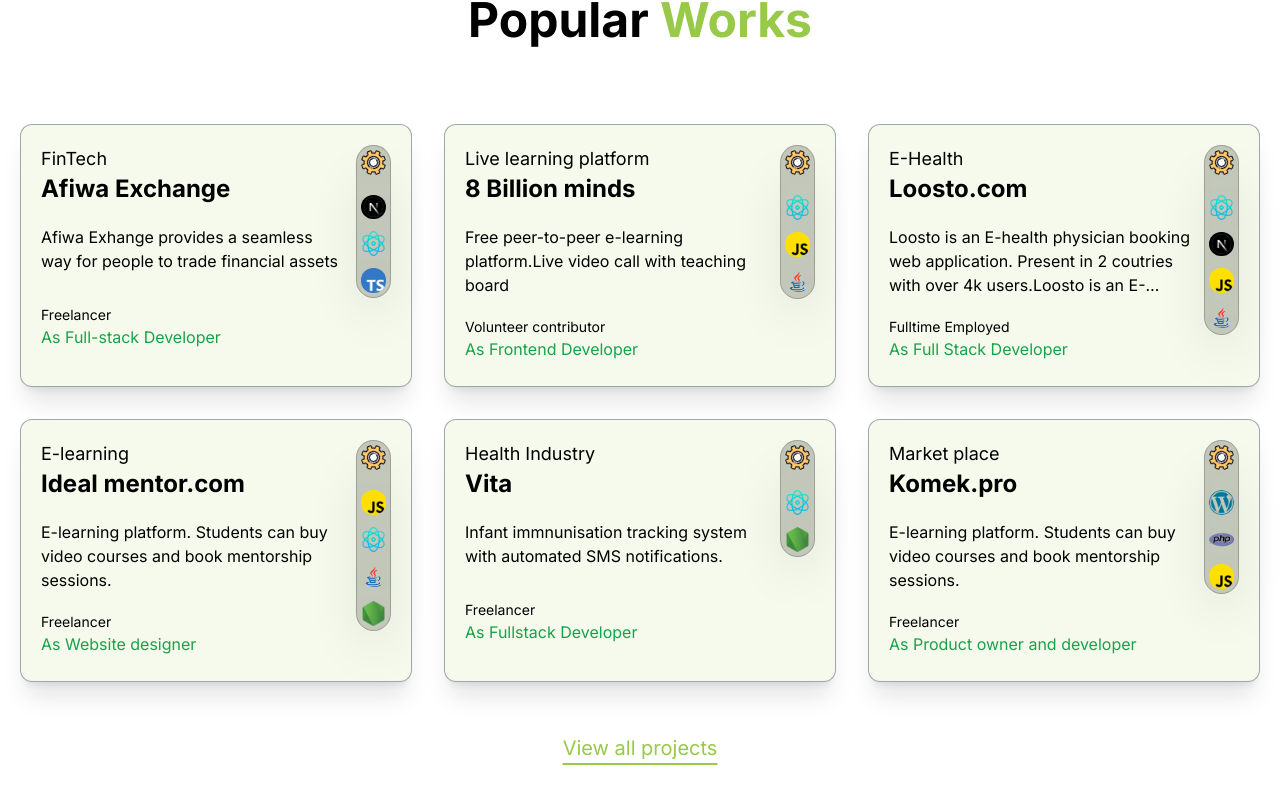
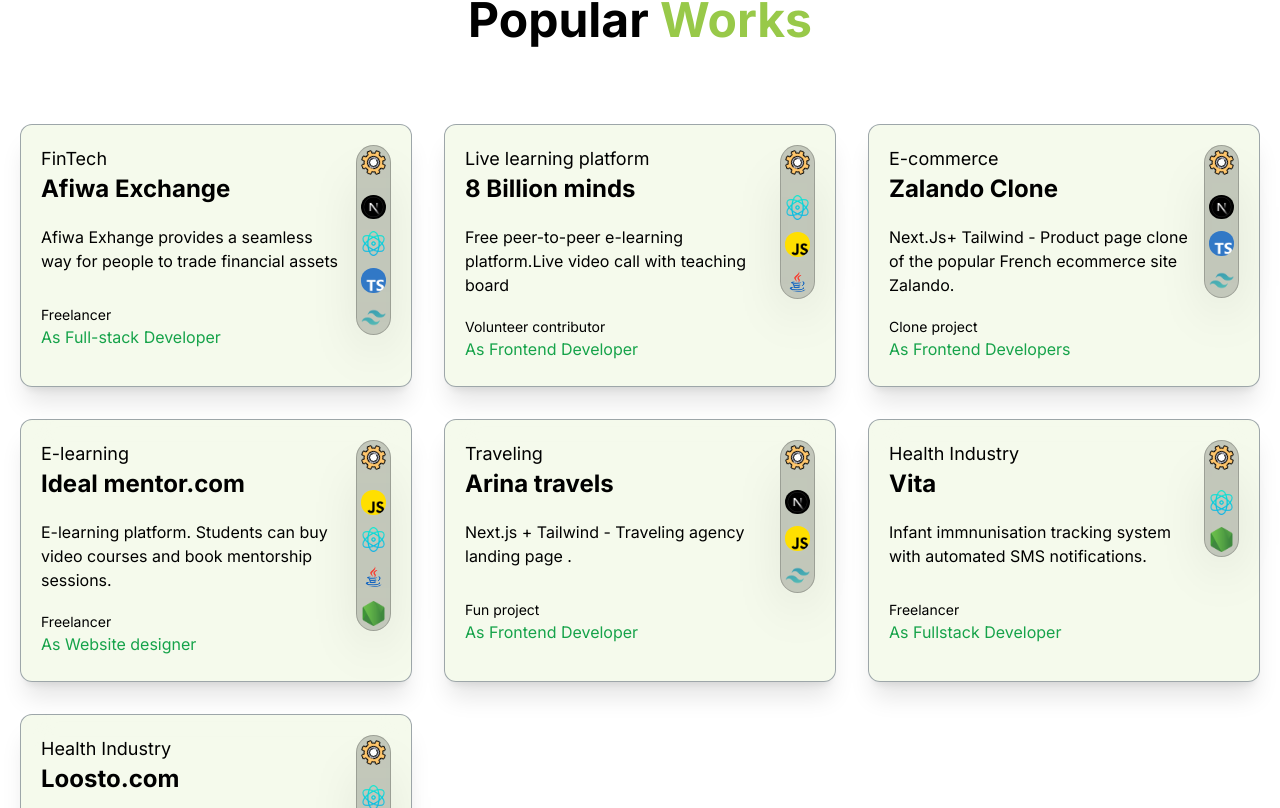
Before and after one commit to Borel-TG/borel_tg_portfolio, a Next.js app: page / in a window 1280 px wide. Shown: the part 1792-2600 px from the top of the page. Built offline with nearby package versions, Linux system fonts and the light colour scheme.

Commit message:
added new projects

```diff
--- a/data/index.js
+++ b/data/index.js
@@ -8,13 +8,17 @@
     image: "/8bm.png",
     sumarry:
       "Afiwa Exhange provides a seamless way for people to trade financial assets",
-    technologies: ["/nextjs.jpg", "/reactjs.png", "/typescript.png"],
+    technologies: [
+      "/nextjs.jpg",
+      "/reactjs.png",
+      "/typescript.png",
+      "/tailwind.png",
+    ],
   },
 
   {
     name: "8 Billion minds",
     url: "https://www.8billionminds.com/home",
-
     image: "/8bm.png",
     role: "Frontend Developer",
     type: "Volunteer contributor",
@@ -23,23 +27,16 @@
       "Free peer-to-peer e-learning platform.Live video call with teaching board",
     technologies: ["/reactjs.png", "/javascript.png", "/java.png"],
   },
-
   {
-    name: "Loosto.com",
-    url: "https://loosto.com",
-    type: "Fulltime Employed",
-    industry: "E-Health",
-    image: "/loosto.png",
-    role: "Full Stack Developer",
-    type: "Fulltime Employed",
+    name: "Zalando Clone",
+    url: " https://zalando-ecommerce-page-gp6nemt0l-borels-projects-78352f44.vercel.app/products",
+    type: "Clone project",
+    industry: "E-commerce",
+    image: "/zalando.webp",
+    role: "Frontend Developers",
     sumarry:
-      "Loosto is an E-health physician booking web application. Present in 2 coutries with over 4k users.Loosto is an E-health physician booking web application. Present in 2 coutries with over 4k users.",
-    technologies: [
-      "/reactjs.png",
-      "/nextjs.jpg",
-      "/javascript.png",
-      "/java.png",
-    ],
+      "Next.Js+ Tailwind - Product page clone of the popular French ecommerce site Zalando.",
+    technologies: ["/nextjs.jpg", "/typescript.png", "/tailwind.png"],
   },
   {
     name: "Ideal mentor.com",
@@ -58,6 +55,16 @@
       "/node-js.png",
     ],
   },
+  {
+    name: "Arina travels",
+    url: "https://travel-app-landing-page-next-js.vercel.app/",
+    industry: "Traveling",
+    image: "/idealm.png",
+    role: "Frontend Developer",
+    type: "Fun project",
+    sumarry: "Next.js + Tailwind - Traveling agency landing page .",
+    technologies: ["/nextjs.jpg", "/javascript.png", "/tailwind.png"],
+  },
 
   {
     name: "Vita",
@@ -71,16 +78,35 @@
       "Infant immnunisation tracking system with automated SMS notifications.",
     technologies: ["/reactjs.png", "/node-js.png"],
   },
+
   {
-    name: "Komek.pro",
-    url: "https://komek.pro",
-    type: "Services listing",
-    industry: "Market place",
-    image: "/idealm.png",
-    role: "Product owner and developer",
-    type: "Freelancer",
+    name: "Loosto.com",
+    url: "https://loosto.com",
+    type: "Fulltime Employed",
+    industry: "Health Industry",
+    image: "/loosto.png",
+    role: "Full Stack Developer",
+    type: "Fulltime Employed",
     sumarry:
-      "E-learning platform. Students can buy video courses and book mentorship sessions.",
-    technologies: ["/wordpress.png", "/php.png", "/javascript.png"],
+      "Loosto is an E-health physician booking web application. Present in 2 coutries with over 4k users.Loosto is an E-health physician booking web application. Present in 2 coutries with over 4k users.",
+    technologies: [
+      "/reactjs.png",
+      "/nextjs.jpg",
+      "/javascript.png",
+      "/java.png",
+    ],
   },
+
+  // {
+  //   name: "Komek.pro",
+  //   url: "https://komek.pro",
+  //   type: "Services listing",
+  //   industry: "Market place",
+  //   image: "/idealm.png",
+  //   role: "Product owner and developer",
+  //   type: "Freelancer",
+  //   sumarry:
+  //     "E-learning platform. Students can buy video courses and book mentorship sessions.",
+  //   technologies: ["/wordpress.png", "/php.png", "/javascript.png"],
+  // },
 ];
```
Also changed, not shown: public/tailwind.png (added), public/zalando.webp (added).
